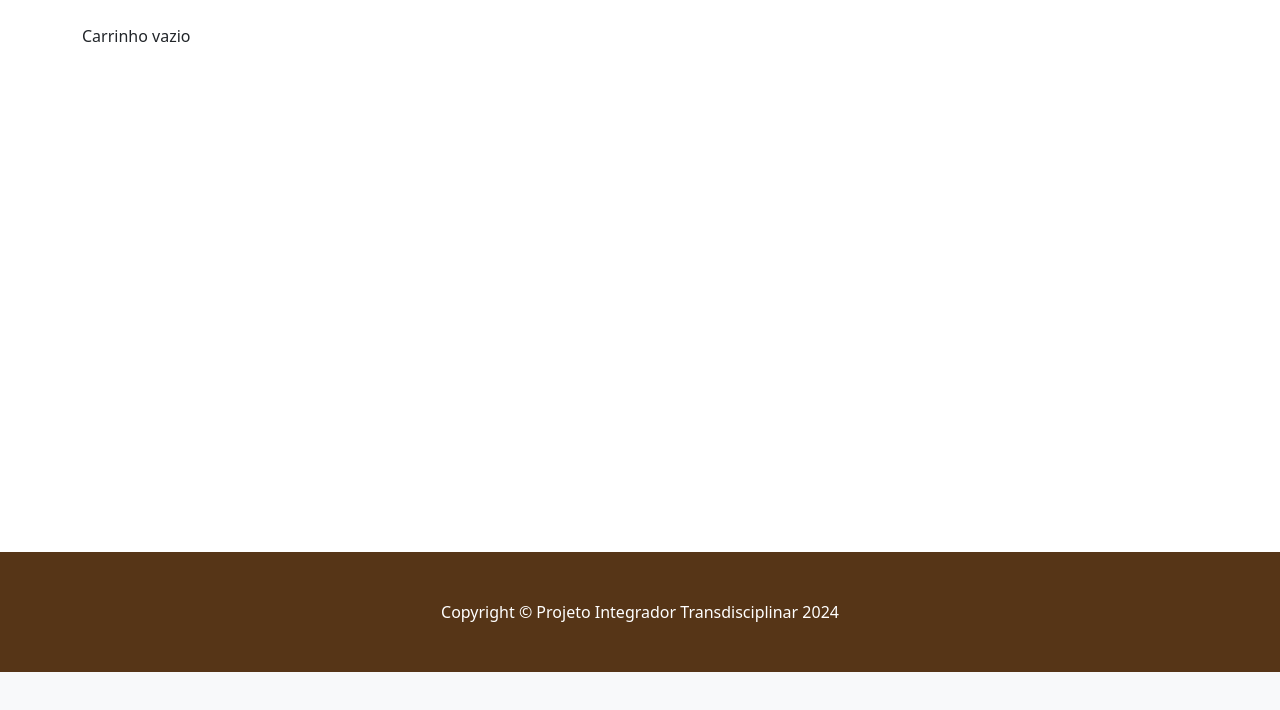
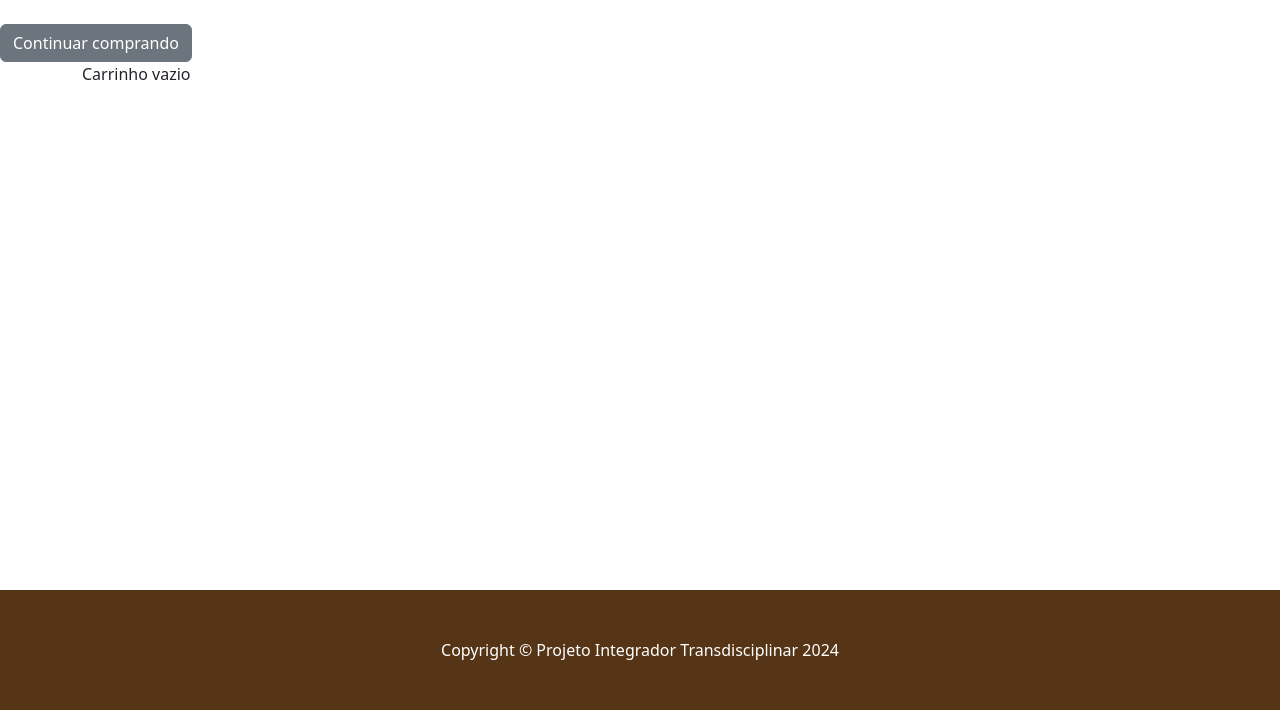
Before and after one commit to samuelwerneck/cafe, a Django app: page /carrinho/ in a window 1280 px wide. Shown: the part 289-999 px from the top of the page. Before the commit the page ends 961 px from the top, so only its background shows below. Run offline with Django 5.2, Linux system fonts and the light colour scheme.

Commit message:
Correção - Botão Continuar comprando

```diff
--- a/carrinho/templates/carrinho_resumo.html
+++ b/carrinho/templates/carrinho_resumo.html
@@ -11,6 +11,7 @@
             </div>
         </header>
         <br/>
+        <a href="{% url 'home' %}" class="btn btn-secondary">Continuar comprando</a>
         <div class="container">
         {% if carrinho_produtos %}
 
@@ -50,9 +51,7 @@
                                     </select>
                                   </div>
                               </div>
-
-                            <a href="{% url 'home' %}" class="btn btn-secondary">Início</a>
-
+                              <br/><br/>
                             <button type="button" data-index="{{ produto.id }}" class="btn btn-secondary atualiza-carrinho">Atualizar</button>
                             <button type="button" data-index="{{ produto.id }}" class="btn btn-danger deleta-item">Remover</button>
 
```
